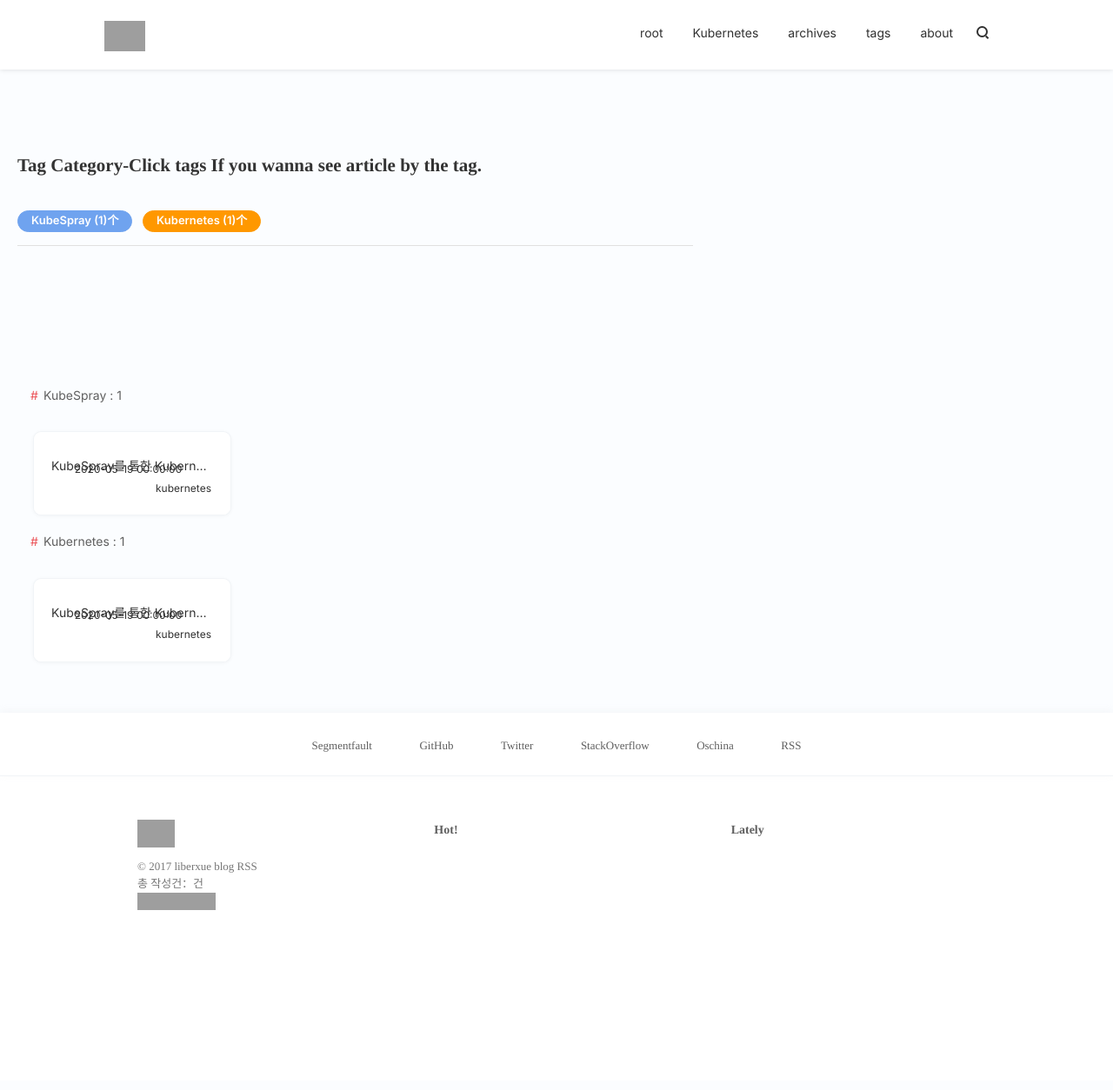
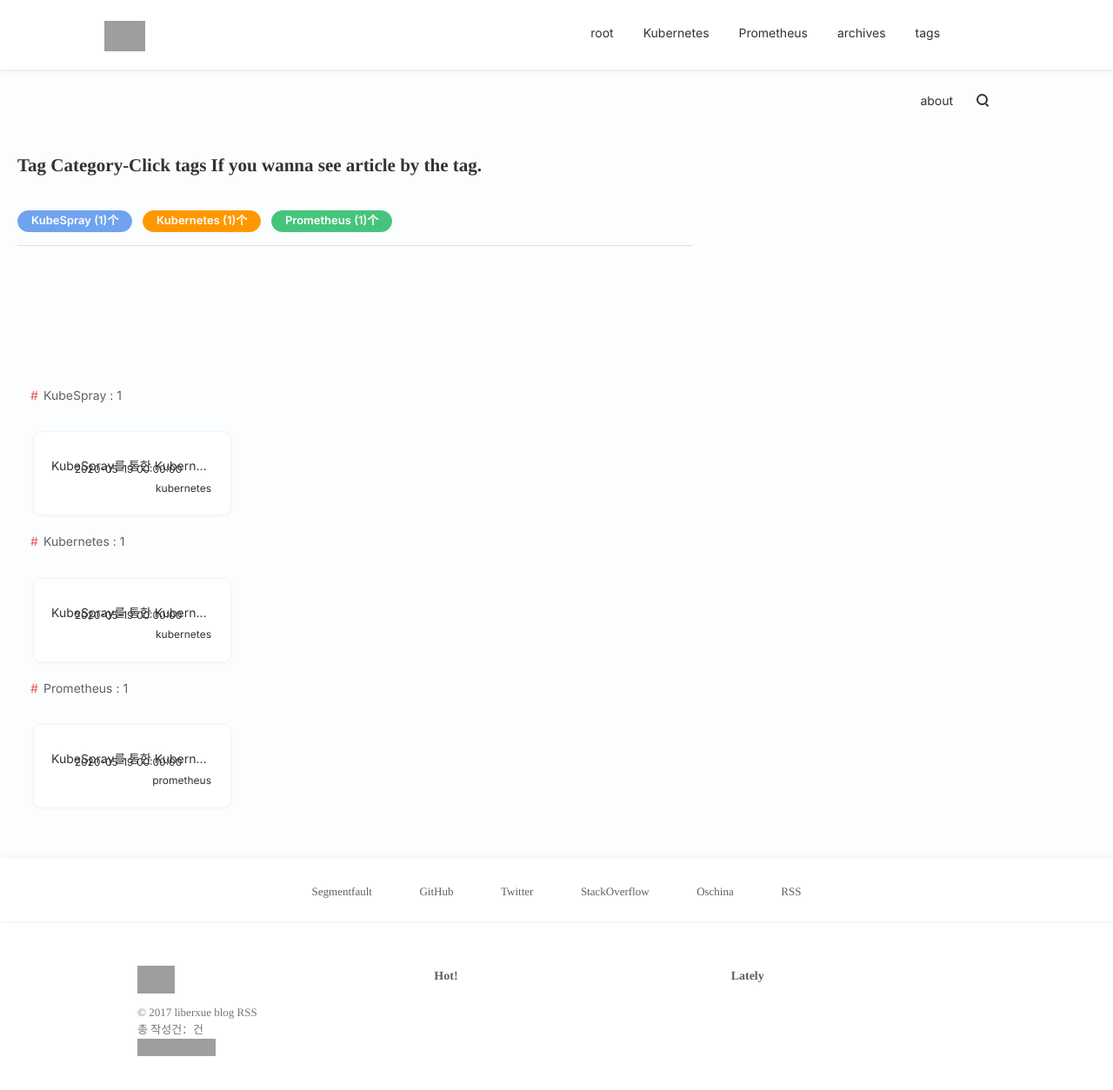
Before and after one commit to maleficush/maleficush.github.io, a Jekyll site: the page built from tags/index.html, in a window 1280 px wide and 1400 px high. Shown: the top 1254 px of the window at 87% size. Built offline with Jekyll 4.4.1, drawn with Linux system fonts in a browser that asks for light colours; nearby versions of some CDN libraries; comment, search, counter and statistics services are not loaded; grey boxes are pictures that could not be loaded.

Commit message:
md 파일 정리

```diff
--- a/_config.yml
+++ b/_config.yml
@@ -17,6 +17,9 @@ links:
   - name:         Kubernetes
     url:          /kubernetes
     external:     false
+  - name:         Prometheus
+    url:          /prometheus
+    external:     false
   - name:         archives
     url:          /archives
     external:     false
--- /dev/null
+++ b/_posts/prometheus/2020-5-19-promethus-install.md
@@ -0,0 +1,21 @@
+---
+layout: blog
+prometheus: true
+background-image: https://miro.medium.com/proxy/1*a8875PtMZPHP6ugX2VmuoQ.png
+title:  "KubeSpray를 통한 Kubernetes 클러스터 구성"
+date:   2020-05-19
+category: prometheus
+tags:
+- Prometheus
+---
+
+##  How to use KubeSpray
+Prometheus 설치
+
+1 개략
+
+2 설계
+
+[1]: https://openinfradev.github.io/assets/img/blog_prometheus.jpg
+
+![Prometheus][1]
```
